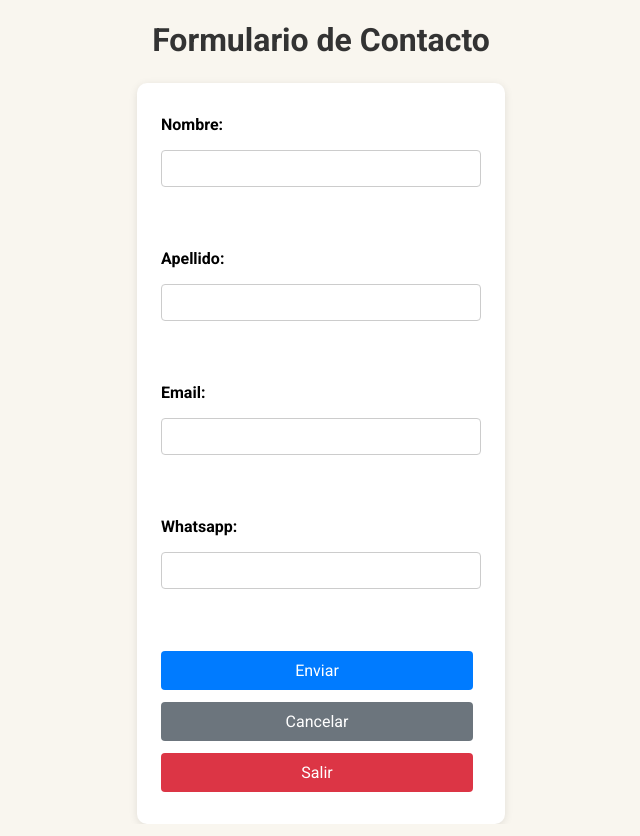
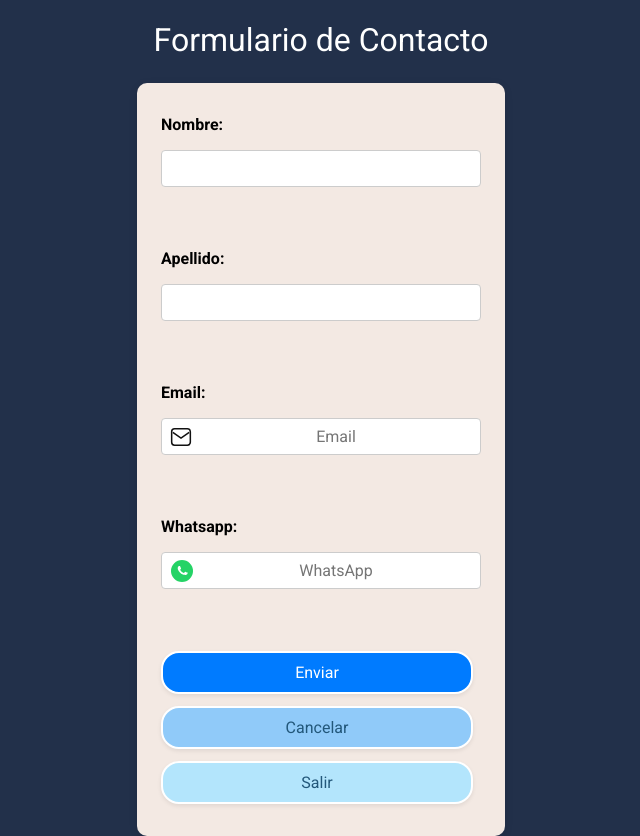
Before and after one commit to ChristianCBA/ProyectoEquipo, a plain HTML site: page index.html in a window 1280 px wide. Shown: the whole page, without its empty margins (319-959 px from the left). Drawn offline with Linux system fonts and the light colour scheme.

Commit message:
Commit Que agraga iconos de email whatsapp

```diff
--- a/estilo.css
+++ b/estilo.css
@@ -1,3 +1,42 @@
+.email-icon {
+    position: absolute;
+    left: 6px;
+    z-index: 2;
+    pointer-events: none;
+    width: 28px;
+    height: 28px;
+}
+
+.input-icon-wrapper input[type="email"] {
+    flex: 1 1 0%;
+    width: 100%;
+    box-sizing: border-box;
+    padding-left: 38px;
+    text-align: center;
+}
+/* Input con icono de WhatsApp */
+
+.input-icon-wrapper {
+    position: relative;
+    display: flex;
+    align-items: center;
+    width: 100%;
+}
+
+.whatsapp-icon {
+    position: absolute;
+    left: 10px;
+    z-index: 2;
+    pointer-events: none;
+}
+
+.input-icon-wrapper input[type="tel"] {
+    flex: 1 1 0%;
+    width: 100%;
+    box-sizing: border-box;
+    padding-left: 38px;
+    text-align: center;
+}
 body {
     min-height: 100vh;
     display: flex;
@@ -5,18 +44,19 @@ body {
     justify-content: center;
     align-items: center;
     margin: 0;
-    background: #f9f6ef;
+    background-color: #22304a;
     font-family: 'Roboto', Arial, Helvetica, sans-serif;
 }
 
 h1 {
     margin-bottom: 24px;
-    color: #333;
+    color: #fff;
     font-family: 'Roboto', Arial, Helvetica, sans-serif;
+    font-weight: 400;
 }
 
 form {
-    background: #fff;
+    background: #f3e9e3;
     padding: 32px 24px;
     border-radius: 10px;
     box-shadow: 0 2px 8px rgba(0,0,0,0.1);
@@ -41,29 +81,45 @@ input[type="tel"] {
     border-radius: 4px;
     font-size: 1em;
     font-family: 'Roboto', Arial, Helvetica, sans-serif;
+    text-align: center;
 }
 
 button {
     padding: 10px 18px;
-    border: none;
-    border-radius: 4px;
+    border: 2.5px solid #fff;
+    border-radius: 18px;
     background: #007bff;
     color: #fff;
     font-size: 1em;
     cursor: pointer;
     margin-right: 8px;
-    transition: background 0.2s;
+    transition: background 0.2s, box-shadow 0.1s, transform 0.1s;
     font-family: 'Roboto', Arial, Helvetica, sans-serif;
+    box-shadow: 0 2px 4px rgba(0,0,0,0.08);
 }
 
 button[type="reset"] {
-    background: #6c757d;
+    background: #90caf9; /* Azul claro lavado Material Design */
+    color: #22577a;
+    font-weight: 500;
 }
 
 button[type="button"] {
-    background: #dc3545;
+    background: #b3e5fc; /* Azul aún más lavado */
+    color: #22577a;
+    font-weight: 500;
 }
 
 button:hover {
-    opacity: 0.9;
+    opacity: 1;
+    box-shadow: 0 4px 8px rgba(0,0,0,0.16);
+    filter: brightness(1.15);
+    transform: scale(1.04);
 }
+
+button:active {
+    opacity: 1;
+    box-shadow: 0 1px 2px rgba(0,0,0,0.18);
+    filter: brightness(0.96);
+    transform: scale(0.97);
+}
--- a/index.html
+++ b/index.html
@@ -17,9 +17,23 @@
         <label for="apellido">Apellido:</label>
         <input type="text" id="apellido" name="apellido" required><br><br>
         <label for="email">Email:</label>
-        <input type="email" id="email" name="email" required><br><br>
+        <div class="input-icon-wrapper">
+            <svg class="email-icon" xmlns="http://www.w3.org/2000/svg" width="22" height="22" viewBox="0 0 24 24" fill="none">
+                <path d="M4 7.5A2.5 2.5 0 0 1 6.5 5h11A2.5 2.5 0 0 1 20 7.5v9A2.5 2.5 0 0 1 17.5 19h-11A2.5 2.5 0 0 1 4 16.5v-9z" stroke="#111" stroke-width="1.3" fill="none"/>
+                <path d="M5 8l7 5 7-5" stroke="#111" stroke-width="1.3" fill="none"/>
+            </svg>
+            <input type="email" id="email" name="email" required placeholder="Email">
+        </div>
+        <br><br>
         <label for="whatsapp">Whatsapp:</label>
-        <input type="tel" id="whatsapp" name="whatsapp" required><br><br>
+        <div class="input-icon-wrapper">
+            <svg class="whatsapp-icon" xmlns="http://www.w3.org/2000/svg" width="22" height="22" viewBox="0 0 32 32" fill="none">
+                <circle cx="16" cy="16" r="16" fill="#25D366"/>
+                <path d="M23.472 18.294c-.355-.177-2.104-1.037-2.43-1.155-.326-.119-.563-.177-.8.177-.237.355-.914 1.155-1.12 1.392-.207.237-.412.266-.767.089-.355-.178-1.5-.553-2.86-1.763-1.057-.944-1.77-2.108-1.98-2.463-.207-.355-.022-.546.155-.723.159-.158.355-.412.533-.619.178-.207.237-.355.355-.592.119-.237.06-.444-.03-.622-.089-.178-.8-1.924-1.096-2.637-.289-.693-.583-.597-.8-.608-.207-.009-.444-.011-.681-.011-.237 0-.622.089-.948.444-.326.355-1.24 1.211-1.24 2.955 0 1.744 1.269 3.429 1.446 3.666.178.237 2.5 3.82 6.063 5.209.849.292 1.51.466 2.027.596.851.204 1.626.175 2.238.106.682-.076 2.104-.859 2.403-1.689.296-.83.296-1.541.207-1.689-.089-.148-.326-.237-.681-.414z" fill="#fff"/>
+            </svg>
+            <input type="tel" id="whatsapp" name="whatsapp" required placeholder="WhatsApp">
+        </div>
+        <br><br>
         <button type="submit">Enviar</button>
         <button type="reset">Cancelar</button>
         <button type="button" onclick="cerrarPagina()">Salir</button>
```
